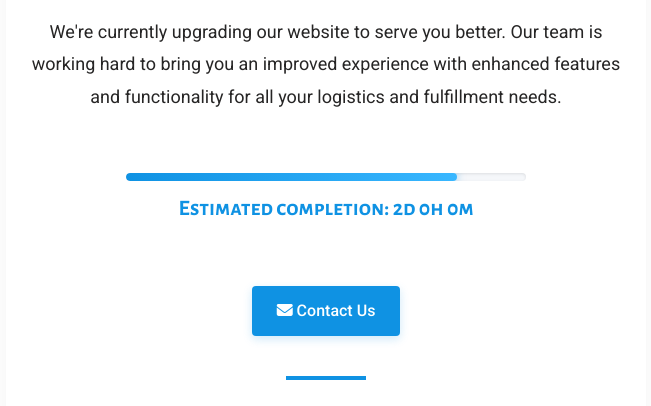
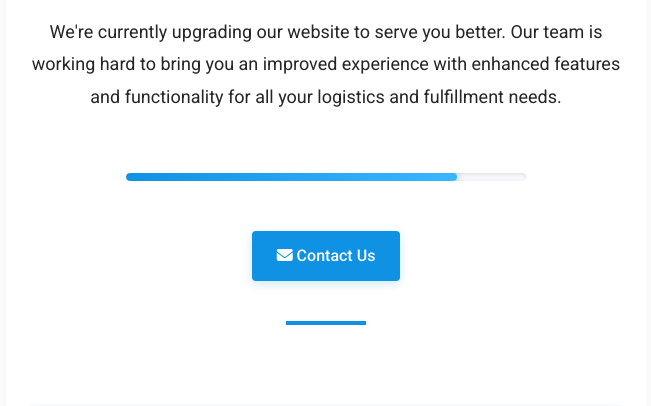
Before and after one commit to TSGCFO/MaintenanceStatus, a Flask app: page / in a window 1280 px wide. Shown: the part 676-1082 px from the top of the page, without its empty margins (314-965 px from the left). Run offline with Flask 3, Linux system fonts and the light colour scheme.

Commit message:
Remove estimated time element from maintenance page
Removes the estimated time element and countdown timer from `templates/maintenance.html`.

Replit-Commit-Author: Agent
Replit-Commit-Session-Id: b3b7b46a-d85d-49a4-a1f9-f4dd516ab39f
Replit-Commit-Screenshot-Url: https://storage.googleapis.com/screenshot-production-us-central1/bd6b2ac1-18d7-4871-baa9-d5a2b1966134/e73723a2-42e9-4451-b6ab-29f18deb04bc.jpg

```diff
--- a/templates/maintenance.html
+++ b/templates/maintenance.html
@@ -44,7 +44,6 @@
             <div class="progress-bar">
                 <div class="progress-fill"></div>
             </div>
-            <p class="countdown-display">Estimated completion: <span id="countdown">48h 0m</span></p>
         </div>
 
         <a href="mailto:info@tsgfulfillment.com" class="btn">
```
Also changed, not shown: attached_assets/targeted_element_1748020487179.png (added).
